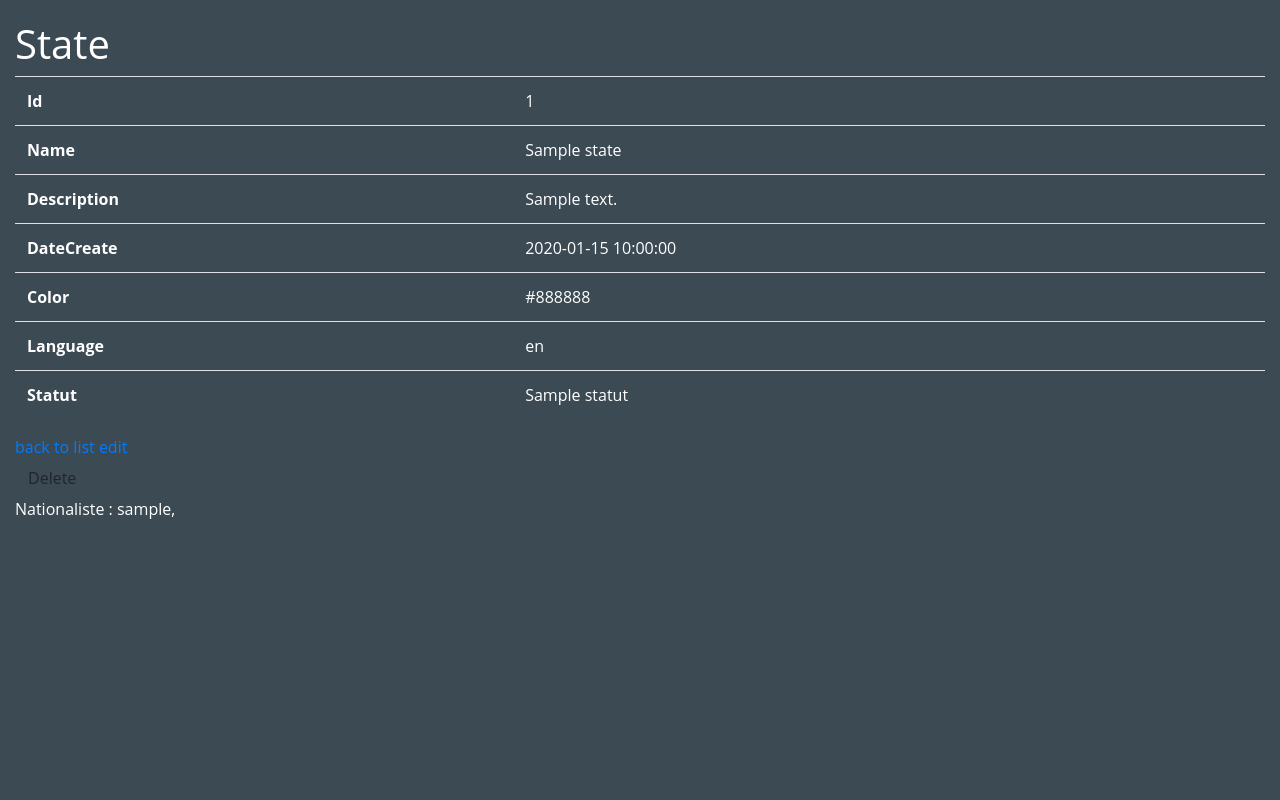
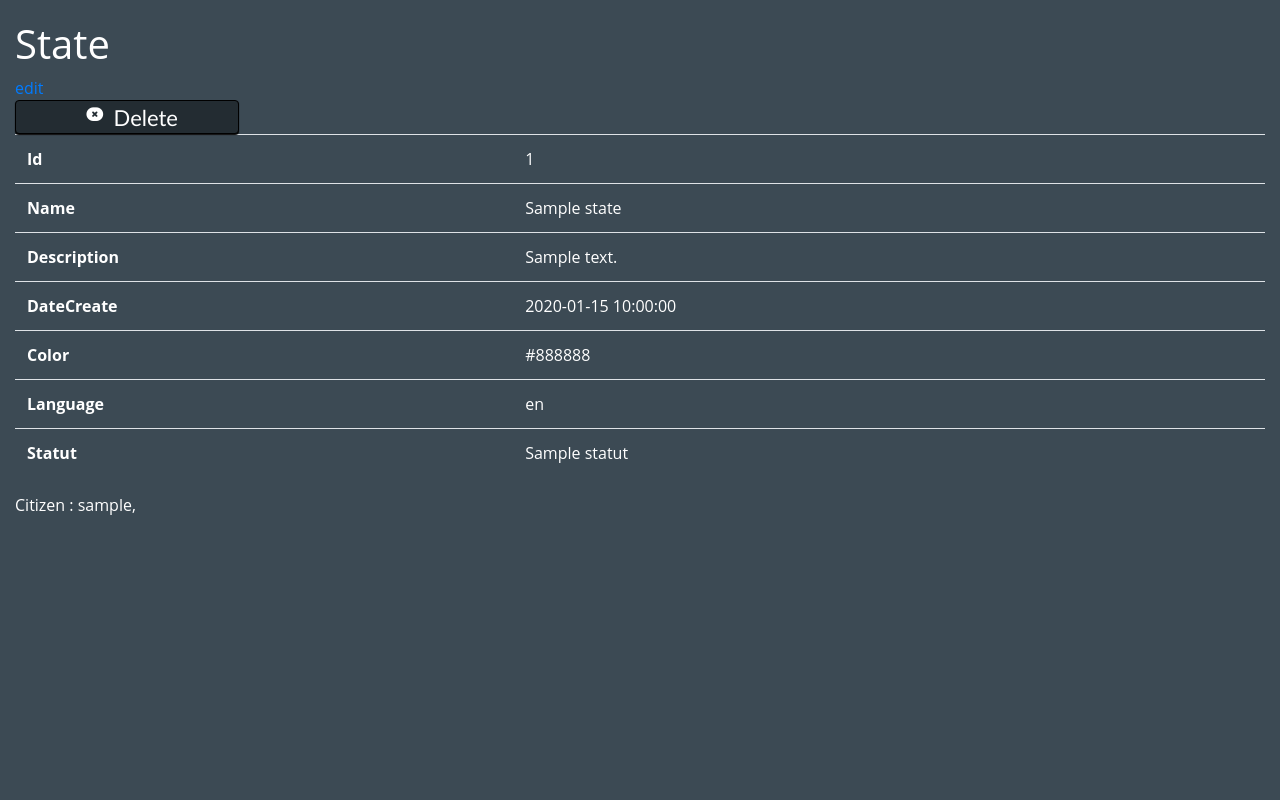
Before and after one commit to JeromePALOS/Worldly, a Symfony app: template templates/state/show.html.twig in a window 1280 px wide. Run offline with Twig, Linux system fonts and the light colour scheme; the template is opened without the code that fills it: most values are stand-ins (such as "Sample title", 1, 10 or a date in 2020); some libraries are stand-ins or nearby versions; some web fonts are replaced.

Commit message:
modif form template

```diff
--- a/public/css/general.css
+++ b/public/css/general.css
@@ -1,5 +1,9 @@
 *{
     color: white;
+}
+
+option, input{
+    color:black;
 }
 
 body{
@@ -19,8 +23,31 @@ input[type=color]{
     width: 5em;
 }
 
-button{
+.btn-action{
+    background:    #232c32;
+    border-radius: 4px;
+    padding:       4px 60px 4px 60px;
+    color:         #ffffff;
+    display:       inline-block;
+    font:          normal 22px/1 "Calibri", sans-serif;
+    text-align:    center;
+    border:        0;
+    box-shadow: 0px 1px 1px 0px black;
     border: 1px solid black;
-    padding: 2px 2px 2px 2px;
+}
+.btn-action:hover{
+    transition: 1s;
+    padding:       4px 30px 4px 90px;
+}
+.btn-action > .icon{
 
+    margin-top: 5px;
+    padding-left: 10px;
+    padding-right: 10px;
 }
+
+.btn-form{
+    position:absolute;
+    right: 15px;
+    margin-top: 15px;
+}
--- a/templates/state/_delete_form.html.twig
+++ b/templates/state/_delete_form.html.twig
@@ -1,5 +1,5 @@
 <form method="post" action="{{ path('state_delete', {'id': state.id}) }}" onsubmit="return confirm('Are you sure you want to delete this item?');">
     <input type="hidden" name="_method" value="DELETE">
     <input type="hidden" name="_token" value="{{ csrf_token('delete' ~ state.id) }}">
-    <button class="btn">Delete</button>
+    <button class="btn-action btn-delete"><span class="icon icon-Delete"></span>Delete</button>
 </form>
--- a/templates/state/_form.html.twig
+++ b/templates/state/_form.html.twig
@@ -1,4 +1,4 @@
 {{ form_start(form) }}
     {{ form_widget(form) }}
-    <button class="btn">{{ button_label|default('Save') }}</button>
+    <button class="btn-action btn-form">{{ button_label|default('Save') }}</button>
 {{ form_end(form) }}
--- a/templates/state/edit.html.twig
+++ b/templates/state/edit.html.twig
@@ -4,10 +4,11 @@
 
 {% block body %}
     <h1>Edit State</h1>
+    {{ include('state/_delete_form.html.twig') }}
 
     {{ include('state/_form.html.twig', {'button_label': 'Update'}) }}
 
     <a href="{{ path('state_index') }}">back to list</a>
 
-    {{ include('state/_delete_form.html.twig') }}
+
 {% endblock %}
--- a/templates/state/show.html.twig
+++ b/templates/state/show.html.twig
@@ -10,6 +10,8 @@
 
 
     <h1>State</h1>
+    <a href="{{ path('state_edit', {'id': state.id}) }}">edit</a>
+    {{ include('state/_delete_form.html.twig') }}
 
     <table class="table">
         <tbody>
@@ -44,14 +46,13 @@
         </tbody>
     </table>
 
-    <a href="{{ path('state_index') }}">back to list</a>
-
-    <a href="{{ path('state_edit', {'id': state.id}) }}">edit</a>
-
-    {{ include('state/_delete_form.html.twig') }}
 
 
-Nationaliste :
+
+
+
+
+Citizen :
     {% for stateUser in state.stateUsers %}
         {{ stateUser.user.username }},
     {% endfor %}
--- a/templates/state_user/_form.html.twig
+++ b/templates/state_user/_form.html.twig
@@ -1,4 +1,4 @@
 {{ form_start(form) }}
     {{ form_widget(form) }}
-    <button class="btn">{{ button_label|default('Save') }}</button>
+    <button class="btn-action btn-form">{{ button_label|default('Save') }}</button>
 {{ form_end(form) }}
```
